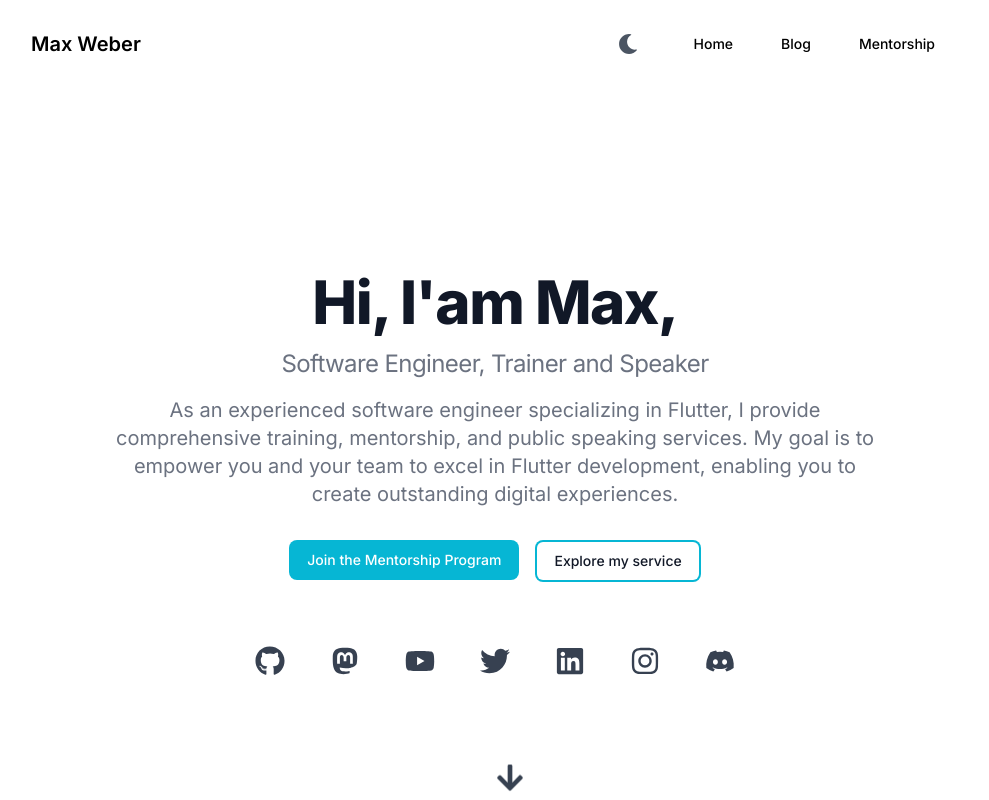
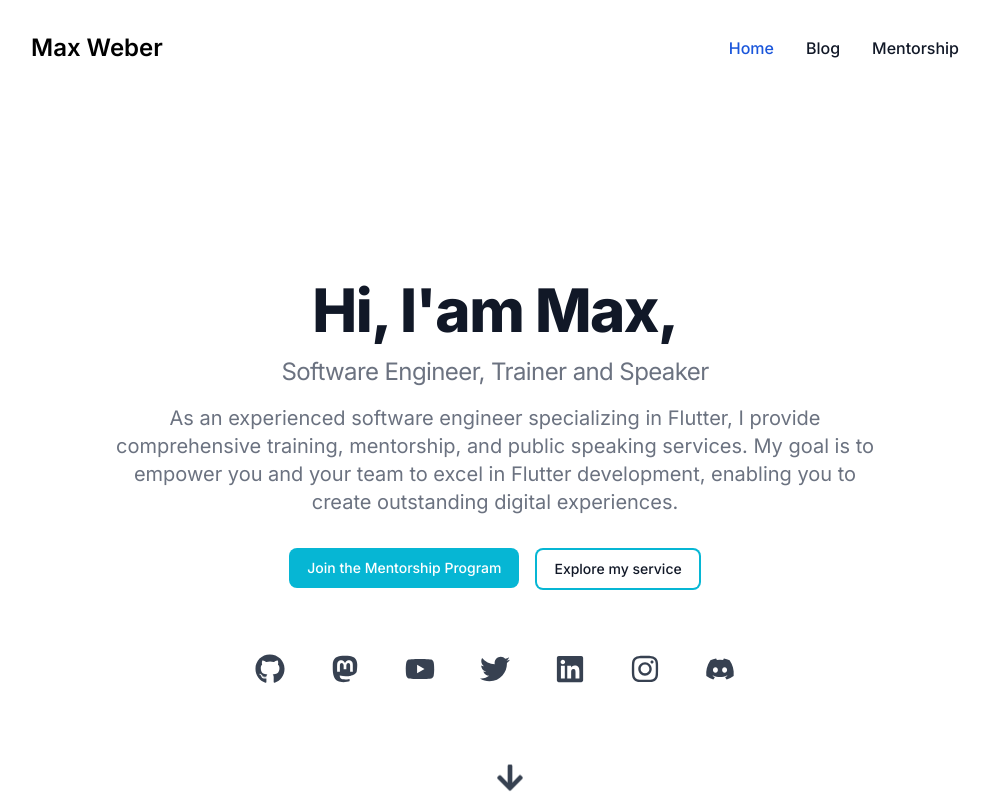
Before and after one commit to md-weber/website, a Next.js app: page / in a window 1280 px wide. Shown: the top 800 px of the page, without its empty margins (145-1134 px from the left). Built offline with nearby package versions, Linux system fonts and the light colour scheme.

Commit message:
Navbar is not anymore related to Flowbite react

```diff
--- a/package.json
+++ b/package.json
@@ -23,6 +23,7 @@
     "gray-matter": "^4.0.3",
     "markdown-to-jsx": "^7.2.1",
     "next": "13.4.3",
+    "next-themes": "^0.2.1",
     "postcss": "8.4.23",
     "react": "18.2.0",
     "react-dom": "18.2.0",
--- a/src/app/company-training/page.tsx
+++ b/src/app/company-training/page.tsx
@@ -1,6 +1,7 @@
 'use client'
 import React from 'react';
 import {Button} from "flowbite-react";
+import Head from "next/head";
 
 const ProfessionalTrainingPage = () => {
     return (
--- a/src/app/layout.tsx
+++ b/src/app/layout.tsx
@@ -1,33 +1,22 @@
-'use client'
-
 import './globals.css'
 import {Inter} from 'next/font/google'
-import {useEffect, useState} from "react";
-import NavBar from "@/components/nav-bar";
-import {Flowbite} from "flowbite-react";
 import DynamicBreadcrumb from "@/components/dynamic-breadcrumb";
 import FooterWithSocialMediaIcons from "@/components/footer";
 import {Analytics} from '@vercel/analytics/react';
 import Head from "next/head";
 import Script from "next/script";
+import {Metadata} from "next";
+import NavBar from "@/components/nav-bar";
 
 const inter = Inter({subsets: ['latin']})
 
-
-export default function RootLayout({children,}: { children: React.ReactNode }) {
-    const [darkMode, setDarkMode] = useState(true)
-
-    useEffect(() => {
-        const darkThemeMq = window.matchMedia("(prefers-color-scheme: dark)");
-        setDarkMode(darkThemeMq.matches);
-    }, [])
-
-    const toggleDarkMode = () => {
-        setDarkMode(!darkMode)
+export const metadata: Metadata = {
+    title: "Max Weber - Flutter Explained",
 }
 
+export default function RootLayout({children}: { children: React.ReactNode }) {
+
     return (
-        <Flowbite>
         <html lang="en" title={"Max Weber - Flutter Explained"}>
         <Head>
             <title>Max Weber - Flutter Explained</title>
@@ -40,19 +29,17 @@
         <Script src="https://cookiehub.net/c2/45f3cb02.js" strategy={"lazyOnload"}/>
         <Script src="./scripts/consent.js" strategy={"lazyOnload"}/>
         <body className={inter.className}>
-            <div className={darkMode ? 'dark' : ''}>
+
         <main className='bg-white px-10 md:px-20 lg:px-40 dark:bg-gray-900 min-h-full'>
             <div className={"max-w-screen-lg mx-auto pt-4"}>
-                        <NavBar toggleDarkMode={toggleDarkMode} darkMode={darkMode}/>
+                <NavBar/>
                 <div className={"py-5"}><DynamicBreadcrumb/></div>
                 {children}
             </div>
         </main>
         <FooterWithSocialMediaIcons/>
-            </div>
         <Analytics/>
         </body>
         </html>
-        </Flowbite>
     )
 }
--- a/src/components/dynamic-breadcrumb.tsx
+++ b/src/components/dynamic-breadcrumb.tsx
@@ -1,6 +1,8 @@
+'use client'
+
 import {usePathname} from 'next/navigation';
 import Link from 'next/link';
-import {Breadcrumb} from "flowbite-react";
+import {BiCaretRight} from "react-icons/bi";
 
 export const DynamicBreadcrumb: React.FC = () => {
     const pathnames = usePathname().split('/').filter(x => x);
@@ -12,29 +14,37 @@
     };
 
     return (
-        <Breadcrumb>
-            <Breadcrumb.Item>
+        <div className={"flex"}>
+            <span className={"flex items-center"}>
                 <Link href="/" passHref>
                     Home
                 </Link>
-            </Breadcrumb.Item>
+            </span>
             {pathnames.map((value, index) => {
                 const linkTo = `/${pathnames.slice(0, index + 1).join('/')}`;
                 const isLast = index === pathnames.length - 1;
 
                 if (isLast) {
-                    return <Breadcrumb.Item key={linkTo}>{capitalize(value)}</Breadcrumb.Item>
+                    return (<div key={linkTo} className={"flex items-center"}>
+                        <div>
+                            <BiCaretRight className={"mx-2"}/>
+                        </div>
+                        <span>{capitalize(value)}</span>
+                    </div>)
                 } else {
                     return (
-                        <Breadcrumb.Item key={linkTo}>
+                        <span key={linkTo} className={"flex items-center"}>
+                            <div>
+                            <BiCaretRight className={"mx-2"}/>
+                        </div>
                             <Link href={linkTo} passHref key={linkTo}>
                                 {capitalize(value)}
                             </Link>
-                        </Breadcrumb.Item>
+                        </span>
                     )
                 }
             })}
-        </Breadcrumb>
+        </div>
     );
 };
 
--- a/src/components/nav-bar.tsx
+++ b/src/components/nav-bar.tsx
@@ -1,47 +1,55 @@
-import {Navbar} from "flowbite-react";
-import {FaMoon, FaSun} from "react-icons/fa";
+'use client'
+
+import React from "react";
 import Link from "next/link";
+import {usePathname} from "next/navigation";
 
-export default function NavBar(props: { toggleDarkMode: () => void, darkMode: boolean }) {
+export default function NavBar() {
+    const [isOpen, setIsOpen] = React.useState(false);
+    const pathname = usePathname()
+
     return (
-        <Navbar fluid rounded className={"dark:bg-gray-900"}>
-            <Link href={"/"}>
-                <span className="self-center whitespace-nowrap text-xl font-semibold dark:text-white">
-                    Max Weber
-                </span>
-            </Link>
-            <div className={"flex flex-grow justify-end"}>
-                <div onClick={props.toggleDarkMode}
-                     className={"rounded-lg inline-flex items-center px-2 md:px-8 cursor-pointer"}>
-                    {props.darkMode ? <FaSun className={"text-gray-300  text-xl"}/> :
-                        <FaMoon className={"text-gray-600 text-xl"}/>}
+        <nav className="bg-white border-gray-200 dark:bg-gray-900">
+            <div className="max-w-screen-xl flex flex-wrap items-center justify-between mx-auto p-4">
+                <a href="#" className="flex items-center">
+                    <span
+                        className="self-center text-2xl font-semibold whitespace-nowrap dark:text-white">Max Weber</span>
+                </a>
+                <button data-collapse-toggle="navbar-default" type="button"
+                        className="inline-flex items-center p-2 ml-3 text-sm text-gray-500 rounded-lg md:hidden hover:bg-gray-100 focus:outline-none focus:ring-2 focus:ring-gray-200 dark:text-gray-400 dark:hover:bg-gray-700 dark:focus:ring-gray-600"
+                        aria-controls="navbar-default" aria-expanded="false" onClick={() => setIsOpen(!isOpen)}>
+                    <span className="sr-only">Open main menu</span>
+                    <svg className="w-6 h-6" aria-hidden="true" fill="currentColor" viewBox="0 0 20 20"
+                         xmlns="http://www.w3.org/2000/svg">
+                        <path fillRule="evenodd"
+                              d="M3 5a1 1 0 011-1h12a1 1 0 110 2H4a1 1 0 01-1-1zM3 10a1 1 0 011-1h12a1 1 0 110 2H4a1 1 0 01-1-1zM3 15a1 1 0 011-1h12a1 1 0 110 2H4a1 1 0 01-1-1z"
+                              clipRule="evenodd"></path>
+                    </svg>
+                </button>
+                <div
+                    className={`${(isOpen ? "" : "hidden")} w-full md:block md:w-auto`}
+                    id="navbar-default">
+                    <ul className="font-medium flex flex-col p-4 md:p-0 mt-4 border border-gray-100 rounded-lg bg-gray-50 md:flex-row md:space-x-8 md:mt-0 md:border-0 md:bg-white dark:bg-gray-800 md:dark:bg-gray-900 dark:border-gray-700">
+                        <li>
+                            <Link href="/"
+                                  className={`${pathname.endsWith("/") ? "bg-blue-700 text-white hover:text-white hover:bg-blue-700" : ""} block py-2 pl-3 pr-4 rounded md:bg-transparent md:text-blue-700 md:p-0 dark:text-white md:dark:text-blue-500`}
+                                  aria-current="page">Home</Link>
+                        </li>
+                        <li>
+                            <Link href="/blog"
+                                  className={`${pathname.endsWith("/blog") ? "bg-blue-700 text-white hover:text-white hover:bg-blue-700" : ""} block py-2 pl-3 pr-4 text-gray-900 rounded hover:bg-gray-200 md:hover:bg-transparent md:border-0 md:hover:text-blue-700 md:p-0 dark:text-white md:dark:hover:text-blue-500 dark:hover:bg-gray-700 dark:hover:text-white md:dark:hover:bg-transparent`}>
+                                Blog
+                            </Link>
+                        </li>
+                        <li>
+                            <Link href="/mentorship"
+                                  className={`block py-2 pl-3 pr-4 text-gray-900 rounded hover:bg-gray-200 md:hover:bg-transparent md:border-0 md:hover:text-blue-700 md:p-0 dark:text-white md:dark:hover:text-blue-500 dark:hover:bg-gray-700 dark:hover:text-white md:dark:hover:bg-transparent ${pathname.endsWith("/mentorship") ? "bg-blue-700 text-white hover:text-white hover:bg-blue-700" : ""}`}>
+                                Mentorship
+                            </Link>
+                        </li>
+                    </ul>
                 </div>
-                <Navbar.Toggle/>
-
-
             </div>
-            <Navbar.Collapse className={"bg-transparent"}>
-                <ul className="flex flex-col font-medium md:flex-row lg:mt-0">
-                    <li className={"border-b-gray-700 border-b-2 md:border-b-0"}>
-                        <Link href="/"
-                              className="block px-6 py-2 hover:text-white rounded  lg:bg-transparent lg:text-primary-700 dark:text-gray-400 hover:bg-gray-700 dark:hover:text-white transition-all duration-200"
-                              aria-current="page">
-                            Home
-                        </Link>
-                    </li>
-                    <li className={"border-b-gray-700 border-b-2 md:border-b-0"}>
-                        <Link href="/blog"
-                              className="block px-6 py-2 hover:text-white rounded bg-primary-700 lg:bg-transparent lg:text-primary-700 dark:text-gray-400 hover:bg-gray-700 dark:hover:text-white transition-all duration-200"
-                              aria-current="page">Blog</Link>
-                    </li>
-                    <li>
-                        <Link href="/mentorship"
-                              className="block px-6 py-2 hover:text-white rounded bg-primary-700 lg:bg-transparent lg:text-primary-700 dark:text-gray-400 hover:bg-gray-700 dark:hover:text-white transition-all duration-200"
-                              aria-current="page">Mentorship</Link>
-                    </li>
-                </ul>
-            </Navbar.Collapse>
-
-        </Navbar>
+        </nav>
     )
 }
```
Also changed, not shown: 1 other file (tests, documents, lock files or other folders). Lines whose indentation alone changed are shown as unchanged.
